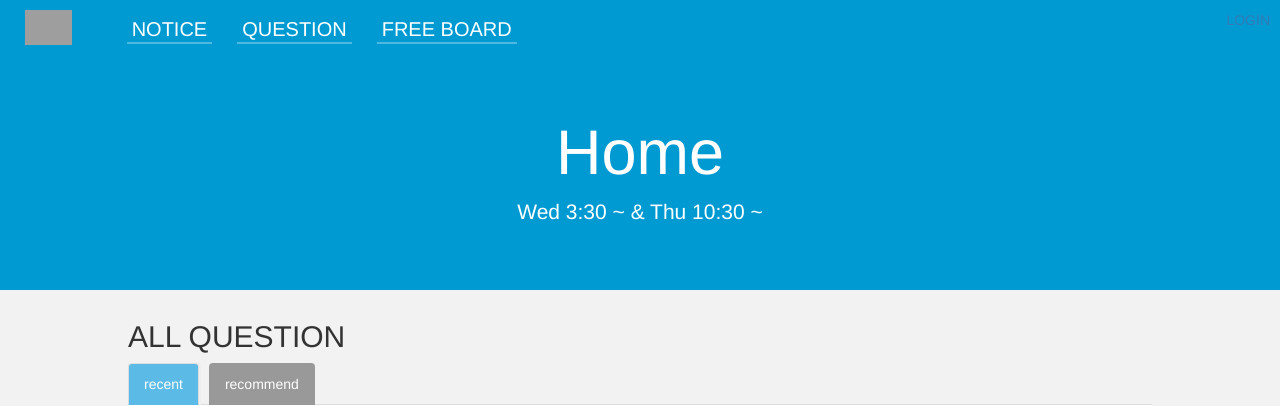
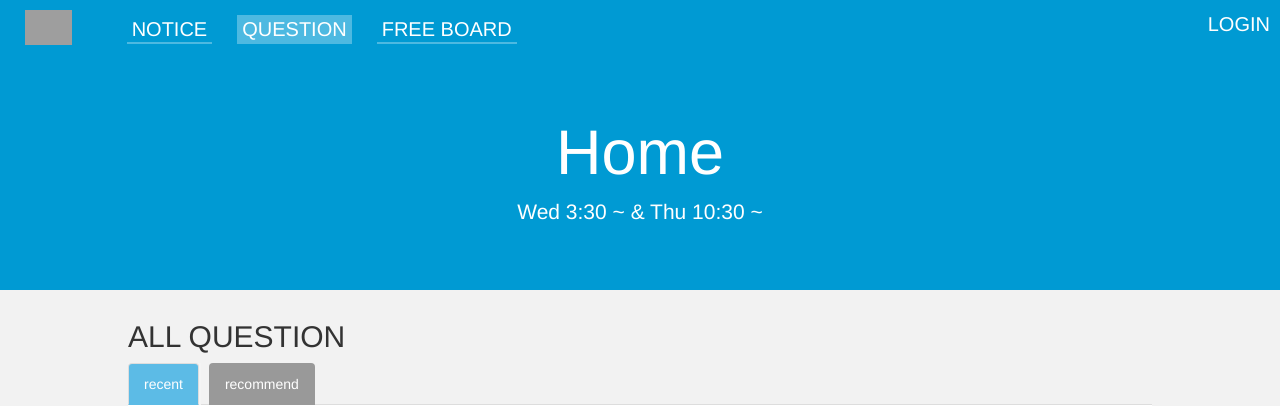
Before and after one commit to YongTaek/webproject, a PHP site: page /view/questionlist.php in a window 1280 px wide. Shown: the top 406 px of the page. Run offline with PHP 8.4, Linux system fonts and the light colour scheme; grey boxes are pictures that could not be loaded.

Commit message:
css of active class

```diff
--- a/public/css/base.css
+++ b/public/css/base.css
@@ -54,7 +54,7 @@ nav ul a{
 	padding: 0 5px;
 	margin: 0 10px;
 }
-nav ul a:before
+nav ul a:not(.active):before
 {
     position: absolute;
     width: 100%;
@@ -66,11 +66,17 @@ nav ul a:before
     opacity: 0.3;
     transition: all 0.3s;
 }
-nav ul a:hover:before
+nav ul a:not(.active):hover:before
 {
     height: 100%;
 }
 .active:before{
+	position: absolute;
+	width: 100%;
+	left: 0px;
+	bottom: 0px;
 	background: #FFF;
+	content: '';
+	height: 100%;
 	opacity: 0.3;
 }
--- a/view/main.php
+++ b/view/main.php
@@ -19,7 +19,7 @@
 				<li class="pull-left"><a href="/free" class="menu-item">FREE BOARD</a></li>
 			</ul>
 				<div role="login" class="pull-right">
-					<a id="login" href="/login" class='pull-right'>LOGIN</a>
+					<a id="login" href="/view/login.php" class='pull-right'>LOGIN</a>
 				</div>
 		</nav>
 		<div class = "jumbotron banner-color">
--- a/view/questionlist.php
+++ b/view/questionlist.php
@@ -16,11 +16,12 @@
 			</div>
 			<ul id="menu" class="inline-list pull-left">
 				<li class="pull-left"><a href="/notice" class="menu-item" >NOTICE</a></li>
-				<li class="pull-left active"><a href="/members" class="active menu-item">QUESTION</a></li>
+				<li class="pull-left"><a href="/members" class="active menu-item">QUESTION</a></li>
 				<li class="pull-left"><a href="/free" class="menu-item">FREE BOARD</a></li>
 			</ul>
-			<div role="login" class="pull-right"></div>
-			<a id="login" href="/login" class='pull-right'>LOGIN</a>
+			<div role="login" class="pull-right">
+				<a id="login" href="/login" class='pull-right'>LOGIN</a>
+			</div>
 		</nav>
 	</header><!-- /header -->
 	<div class = "jumbotron banner-color">
```
